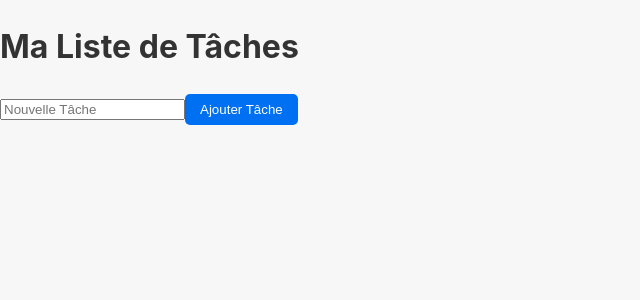
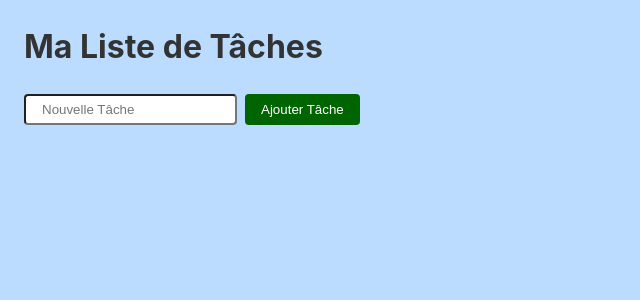
Before and after one commit to Arnaudb78/saas_project, a Next.js app: page / in a window 1280 px wide. Shown: the top 300 px of the page, without its empty margins (0-640 px from the left). Built offline with nearby package versions, Linux system fonts and the light colour scheme.

Commit message:
ADD: style on project :rocket:

```diff
--- a/pages/index.js
+++ b/pages/index.js
@@ -33,12 +33,24 @@ export default function Home() {
     return (
         <div>
             <h1>Ma Liste de Tâches</h1>
-            <input type="text" value={newTaskText} onChange={handleInputChange} placeholder="Nouvelle Tâche" />
-            <button onClick={addTask}>Ajouter Tâche</button>
+            <div id="addSection">
+                <input type="text" value={newTaskText} onChange={handleInputChange} placeholder="Nouvelle Tâche" />
+                <button className="buttonAdd" onClick={addTask}>
+                    Ajouter Tâche
+                </button>
+            </div>
             <ul>
                 {tasks.map((task) => (
                     <li key={task._id} style={{ textDecoration: task.completed ? "line-through" : "none" }}>
                         {task.title}
+                        <div id="listButtons">
+                            <button onClick={() => toggleCompletion(task.id)}>
+                                {task.completed ? "Marquer comme non complétée" : "Marquer comme complétée"}
+                            </button>
+                            <button onClick={() => deleteTask(task.id)} className="buttonSupp">
+                                {"Supprimer"}
+                            </button>
+                        </div>
                     </li>
                 ))}
             </ul>
--- a/styles/globals.css
+++ b/styles/globals.css
@@ -4,17 +4,15 @@ body,
     margin: 0;
     padding: 0;
     box-sizing: border-box;
-  font-family: -apple-system, BlinkMacSystemFont, 'Segoe UI', Roboto, Oxygen,
-    Ubuntu, Cantarell, 'Open Sans', 'Helvetica Neue', sans-serif;
+    font-family: -apple-system, BlinkMacSystemFont, "Segoe UI", Roboto, Oxygen, Ubuntu, Cantarell, "Open Sans", "Helvetica Neue", sans-serif;
 }
 
-
 body {
-  background-color: #f7f7f7;
+    background-color: #bcdcff;
     color: #333;
     line-height: 1.6;
+    padding: 0 24px;
 }
-
 
 main {
     max-width: 800px;
@@ -22,6 +20,17 @@ main {
     padding: 20px;
 }
 
+#addSection {
+    display: flex;
+    justify-content: start;
+    align-items: start;
+    gap: 8px;
+}
+
+input {
+    padding: 6px 16px;
+    border-radius: 4px;
+}
 
 ul {
     list-style: none;
@@ -38,20 +47,41 @@ li {
     align-items: center;
 }
 
+#listButtons {
+    display: flex;
+    justify-content: center;
+    align-items: center;
+    gap: 8px;
+}
+
 button {
     background: #0070f3;
     color: white;
     border: none;
-  padding: 8px 15px;
-  border-radius: 5px;
+    padding: 8px 16px;
+    border-radius: 4px;
     cursor: pointer;
+}
+
+.buttonAdd {
+    background-color: #006500;
+}
+
+.buttonAdd:hover {
+    background-color: #004500;
+}
+
+.buttonSupp {
+    background-color: #c00000;
+}
+.buttonSupp:hover {
+    background-color: #800000;
 }
 
 button:hover {
     background: #0056b3;
 }
 
-
 .completed {
     text-decoration: line-through;
     color: #777;
```
Lines whose indentation alone changed are shown as unchanged.
